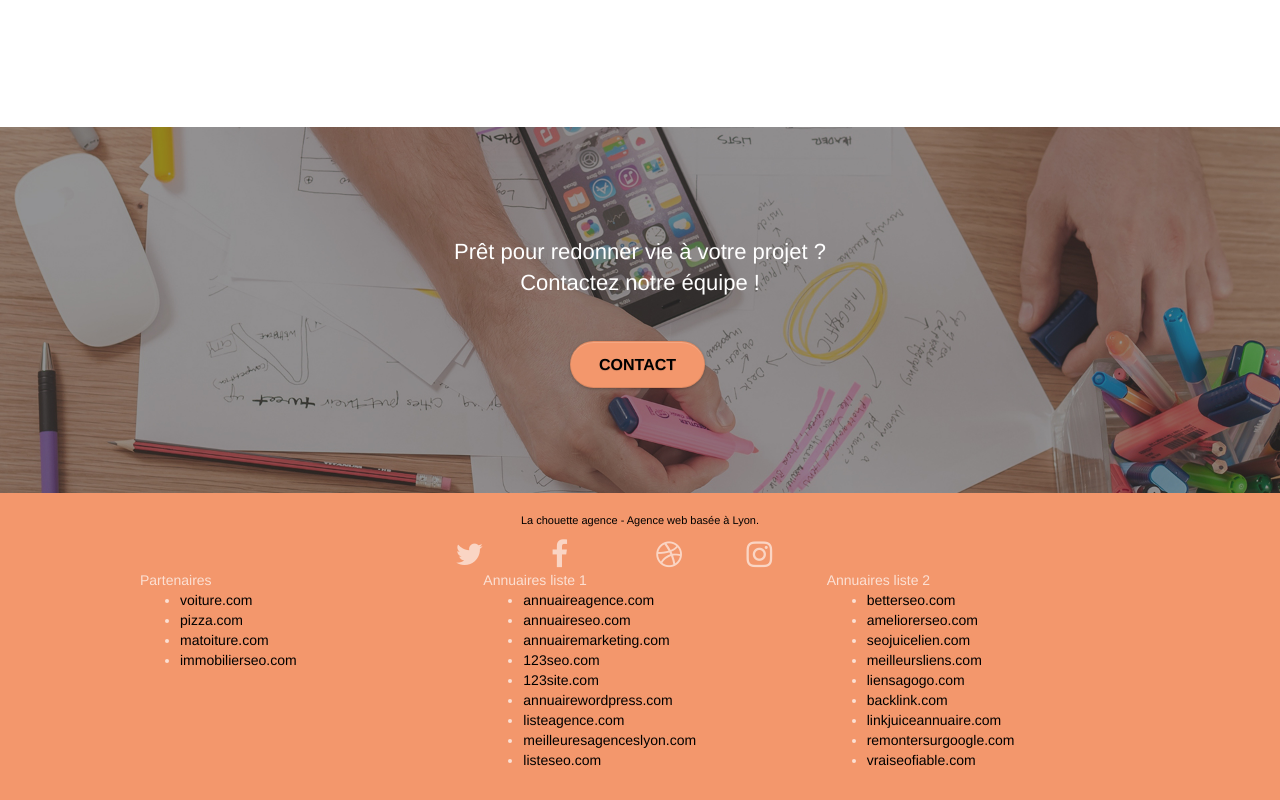
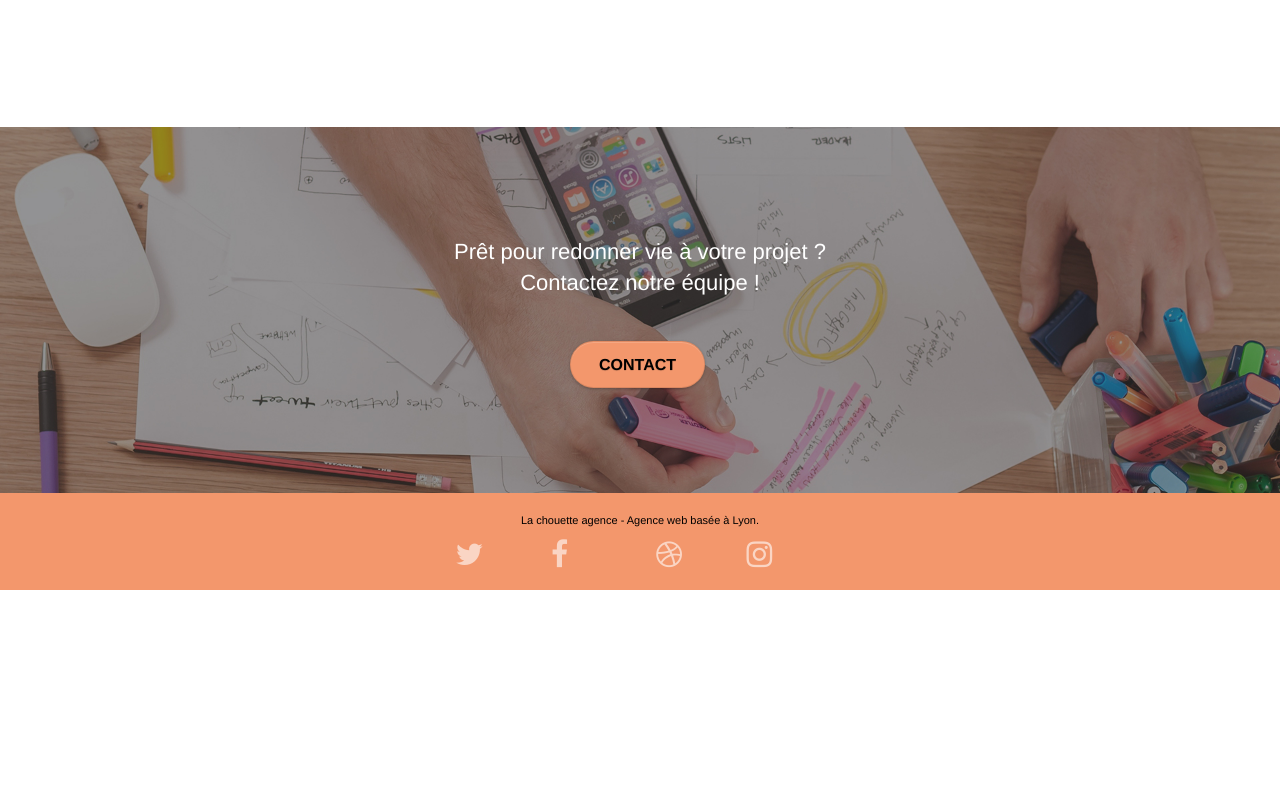
Before and after one commit to zoulfai/FaisoilAhamadamadi_4_20062021, a plain HTML site: page index.html in a window 1280 px wide. Shown: the part 2738-3538 px from the top of the page. After the commit the page ends 3328 px from the top, so only its background shows below. Drawn offline with Linux system fonts and the light colour scheme.

Commit message:
modification liste

```diff
--- a/index.html
+++ b/index.html
@@ -202,89 +202,6 @@
 								</div>
 							</div>
 						</div>
-						<div class="row">
-							<div class="col-sm-4">
-								Partenaires
-								<ul>
-									<li>
-										<a href="voiture.com">voiture.com</a>
-									</li>
-									<li>
-										<a href="pizza.com">pizza.com</a>
-									</li>
-									<li>
-										<a href="matoiture.com">matoiture.com</a>
-									</li>
-									<li>
-										<a href="immobilierseo.com">immobilierseo.com</a>
-									</li>
-								</ul>
-							</div>
-							<div class="col-sm-4">
-								Annuaires liste 1
-								<ul>
-									<li>
-										<a href="annuaireagence.com">annuaireagence.com</a>
-									</li>
-									<li>
-										<a href="annuaireseo.com">annuaireseo.com</a>
-									</li>
-									<li>
-										<a href="annuairemarketing.com">annuairemarketing.com</a>
-									</li>
-									<li>
-										<a href="123seoture.com">123seo.com</a>
-									</li>
-									<li>
-										<a href="123site.com">123site.com</a>
-									</li>
-									<li>
-										<a href="annuairewordpress.com">annuairewordpress.com</a>
-									</li>
-									<li>
-										<a href="listeagence.com">listeagence.com</a>
-									</li>
-									<li>
-										<a href="meilleuresagenceslyon.com">meilleuresagenceslyon.com</a>
-									</li>
-									<li>
-										<a href="listeseo.com">listeseo.com</a>
-									</li>
-								</ul>
-							</div>
-							<div class="col-sm-4">
-								Annuaires liste 2
-								<ul>
-									<li>
-										<a href="betterseo.com">betterseo.com</a>
-									</li>
-									<li>
-										<a href="ameliorerseo.com">ameliorerseo.com</a>
-									</li>
-									<li>
-										<a href="seojuicelien.com">seojuicelien.com</a>
-									</li>
-									<li>
-										<a href="meilleursliens.com">meilleursliens.com</a>
-									</li>
-									<li>
-										<a href="liensagogo.com">liensagogo.com</a>
-									</li>
-									<li>
-										<a href="backlink.com">backlink.com</a>
-									</li>
-									<li>
-										<a href="linkjuiceannuaire.com">linkjuiceannuaire.com</a>
-									</li>
-									<li>
-										<a href="remontersurgoogle.com">remontersurgoogle.com</a>
-									</li>
-									<li>
-										<a href="vraiseofiable.com">vraiseofiable.com</a>
-									</li>
-								</ul>
-							</div>
-						</div>
 					</div>
 				</div>
 			</div>
```
